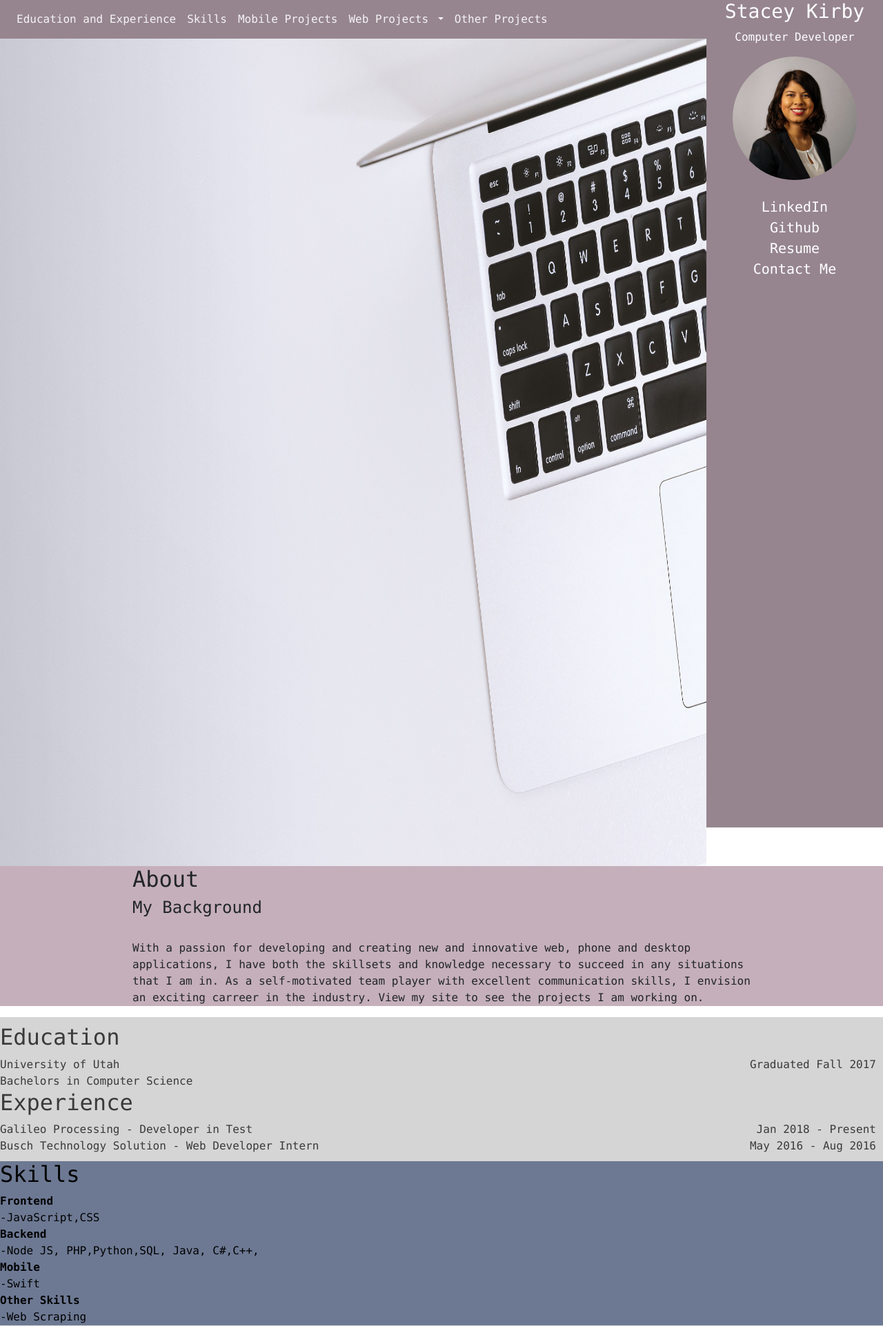
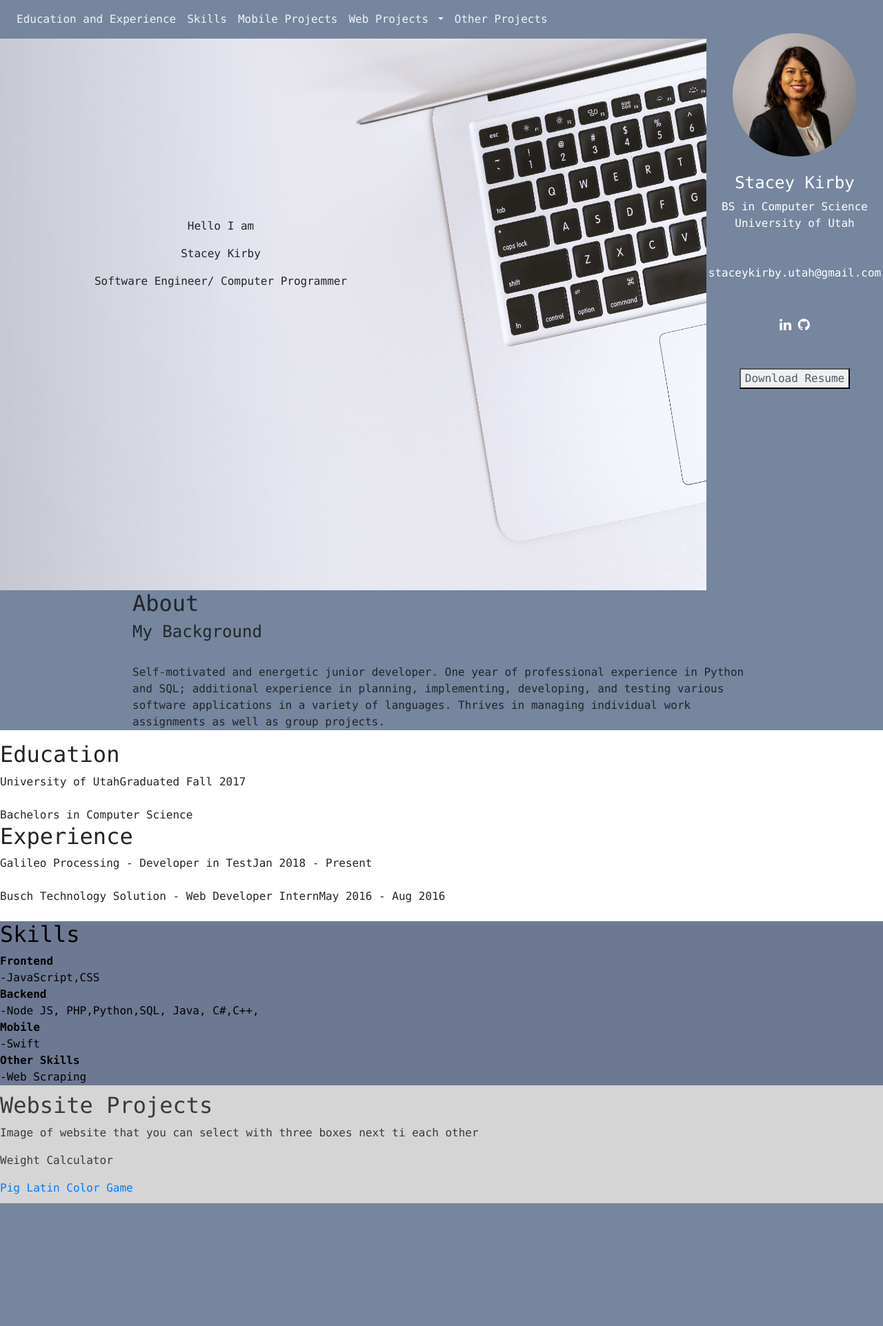
Before and after one commit to staceykirby/Website_Old, a PHP site: page / in a window 1280 px wide. Shown: the top 1923 px of the page at 69% size. After the commit the page ends 1745 px from the top, so only its background shows below. Run offline with PHP 8.4, Linux system fonts and the light colour scheme.

Commit message:
updated the  view of the main page

```diff
--- a/home.css
+++ b/home.css
@@ -13,6 +13,12 @@ body{
     padding-right: 10px;
     padding-top: 10px;
     padding-bottom: 10px;
+
+
+    display: inline-block;
+	width: 500px;
+	min-height: 50px;
+	height: auto;
 }
 #projects{
     background-color:#D5D5D5;
@@ -42,9 +48,9 @@ img{
     position: absolute;
     top: 0;
     right: 0;
-    height: 150vh;
+    height: 110vh;
     z-index: 999;
-    background: #96858f;
+    background: #75869E;
     color: #fff;
     transition: all 0.3s;
     max-width: 100%;
@@ -64,7 +70,7 @@ img{
 }
 
 .bg-light {
-    background-color: #96858f !important;
+    background-color: #75869E !important;
   }
 
   .div1 {
@@ -72,24 +78,44 @@ img{
     text-align: left;
 }
 
-.div2 {
-    float:right;
-    text-align: right;
-}
 .frontImage{
 
-    height: 150vh;
-    max-height: 200vh;
+    height: 100vh;
+    max-height: 100vh;
     width: 100%;
     max-width: 100%;
     padding-right: 20%;
 
 }
 .about{
-    background: #bca3b1dd;
+    background: #75869E;
     transition: all 0.3s;
 }
 .aboutMeParagraph{
     padding-right: 15%;
     padding-left: 15%;
 }
+.container1 {
+    position: relative;
+    text-align: center;
+    color: 96858f;
+  }
+
+.centered {
+    position: absolute;
+    top: 40%;
+    left: 25%;
+    transform: translate(-50%, -50%);
+  }
+
+  .button {
+    -webkit-transition-duration: 0.4s; /* Safari */
+    transition-duration: 0.4s;
+    color: rgba(73, 85, 103, 0.982);
+
+  }
+
+  .button:hover {
+    background-color: rgba(117, 134, 158, 0.982); /* Green */
+    color: white;
+  }
--- a/index.html
+++ b/index.html
@@ -8,6 +8,7 @@
     <title>Stacey Kirby</title>
     <link href="css/bootstrap.css" rel="stylesheet">
     <link href="home.css" rel="stylesheet">
+    <link href="https://cdnjs.cloudflare.com/ajax/libs/font-awesome/4.7.0/css/font-awesome.min.css" rel="stylesheet"/>
 
     <nav class="navbar navbar-expand-lg navbar-light bg-light">
        <button class="navbar-toggler" type="button" data-toggle="collapse" data-target="#navbarSupportedContent" aria-controls="navbarSupportedContent" aria-expanded="false" aria-label="Toggle navigation">
@@ -45,25 +46,32 @@
     <div class="wrapper">
         <!-- Sidebar -->
         <nav id="sidebar">
-            <div class="sidebar-header">
-                <h3>Stacey Kirby</h3>
-            </div>
             <ul class="list-unstyled components">
-                <p>Computer Developer</p>
+              <br><br>
                 <li>
                   <img id = "portfolioImage" src = "StaceyKirby_Portfolio.jpg">
                 </li>
                 <br>
                 <li>
-                    <a class="sideBarLinks" href="https://www.linkedin.com/in/stacey-kirby-8692b5133">LinkedIn</a>
+                  <h4>Stacey Kirby</h4>
+                </li>
+                <li>BS in Computer Science</li>
+                <li>University of Utah</li>
+                <br>
+                <br>
+                <li>
+                  staceykirby.utah@gmail.com
+                </li>
+                <br><br>
+                <li>
+                    <a class="sideBarLinks" href="https://www.linkedin.com/in/stacey-kirby-8692b5133"><span class="fa fa-linkedin"></span></a>
+                    <a class="sideBarLinks" href="https://github.com/staceykirby"><span class="fa fa-github"></span></a>
                 </li>
                 <li>
-                    <a class="sideBarLinks" href="https://github.com/staceykirby">Github</a>
-                </li>
-                    <a class="sideBarLinks" href="StaceyKirby_resume.pdf" download>Resume</a>
-                </li>
-                <li>
-                    <a class="sideBarLinks" href="mailto:staceykirby.utah@gmail.com">Contact Me</a>
+                  <br><br>
+                  <button class="button">
+                    <a class="button" href="StaceyKirby_resume.pdf" download>Download Resume</a>
+                  </button>
                 </li>
             </ul>
 
@@ -74,16 +82,21 @@
 
   <body>
     <!-- Image Maps implement them-->
-      <div class="">
+      <div class="container1">
         <img class="frontImage" src="img/computerDesk.jpg" alt="homeImage">
+        <div class="centered">
+          <p>Hello I am </p>
+          <p>Stacey Kirby</p>
+          <p>Software Engineer/ Computer Programmer</p>
+        </div>
       </div>
       <div class="about aboutMeParagraph">
         <h2>About</h2>
         <h4>My Background</h4>
         <br>
-        <p class="">With a passion for developing and creating new and innovative web, phone and desktop applications, I have both the skillsets and knowledge necessary to succeed in any situations that I am in. As a self-motivated team player with excellent communication skills, I envision an exciting carreer in the industry. View my site to see the projects I am working on.</p>
+        <p class="">Self-motivated and energetic junior developer. One year of professional experience in Python and SQL; additional experience in planning, implementing, developing, and testing various software applications in a variety of languages. Thrives in managing individual work assignments as well as group projects.</p>
       </div>
-      <div id="educationAndExperience">
+      <div id="educationAndExperience container-name">
           <div id = "education" >
             <h2>Education</h2>
             <div>
@@ -112,8 +125,7 @@
             </div>
             <br>
           </div>
-        </div>
-
+      </div>
         <!--This is all of the skills I have learned either at work or free time -->
       <div id="skills">
           <h2>Skills</h2>
```
Also changed, not shown: games/weather/index.html (added, +21 -0 lines), games/weather/style.css (added, +25 -0 lines), games/weather/app.js (added).
